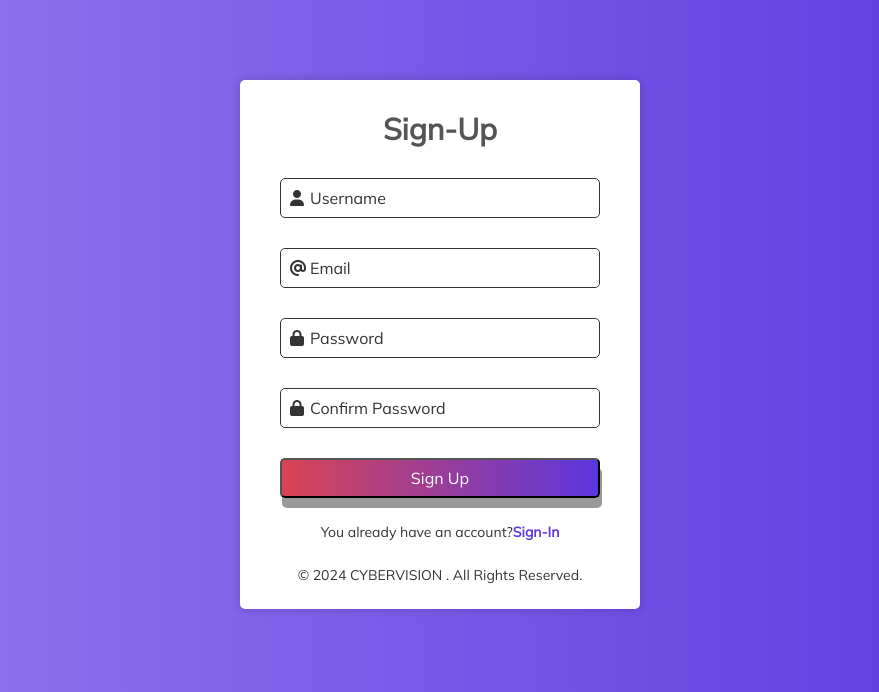
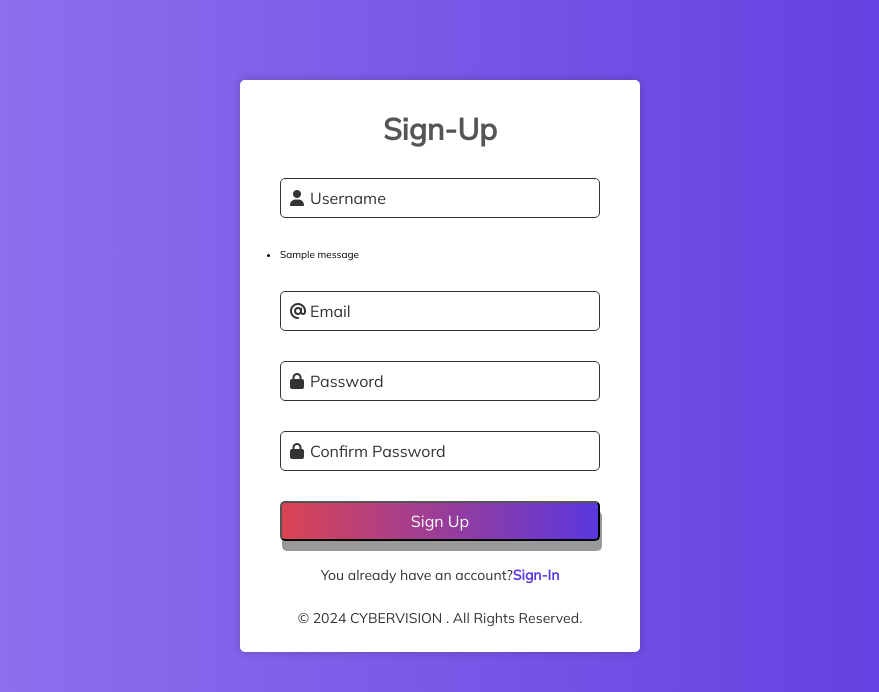
Before and after one commit to Divyanshukrishna/RJPOLICE_HACK_607_DevDroids_6, a Django app: page /signup/ in a window 1280 px wide. Shown: the top 692 px of the page, without its empty margins (200-1079 px from the left). Run offline with Django 5.2, Linux system fonts and the light colour scheme; one stand-in notice (Sample message) is shown; some libraries are stand-ins or nearby versions.

Commit message:
message_update

```diff
--- a/myapp/views.py
+++ b/myapp/views.py
@@ -24,7 +24,7 @@
         en=Word(text=uname)
         en.save()
         if User.objects.filter(username=uname).exists():
-            messages.error(request,'Username already exits.Please choose a different username')
+            messages.error(request,'username already exits!!')
             return redirect('signup')
         if password!=cpassword:
             return redirect('signup')
--- a/templates/signup.html
+++ b/templates/signup.html
@@ -21,6 +21,13 @@
                     <i class="fas fa-user"></i>
                     <label for="">username</label>
                 </div>
+                {% if messages %}
+                    <ul class="messages">
+                    {% for message in messages %}
+                        <li{% if message.tags %} class="{{ message.tags }}"{% endif %}>{{ message }}</li>
+                    {% endfor %}
+                    </ul>
+                {% endif %}
                 <div class="form-group">
                     <input type="email" name="email" required>
                     <i class="fas fa-at"></i>
```
Also changed, not shown: db.sqlite3.
